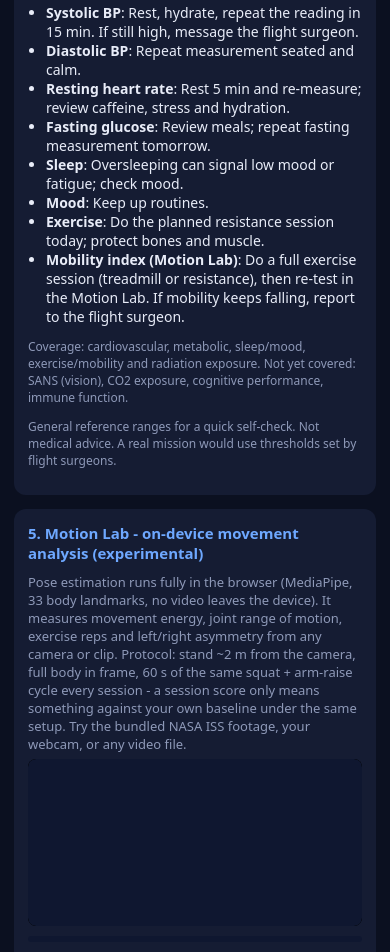
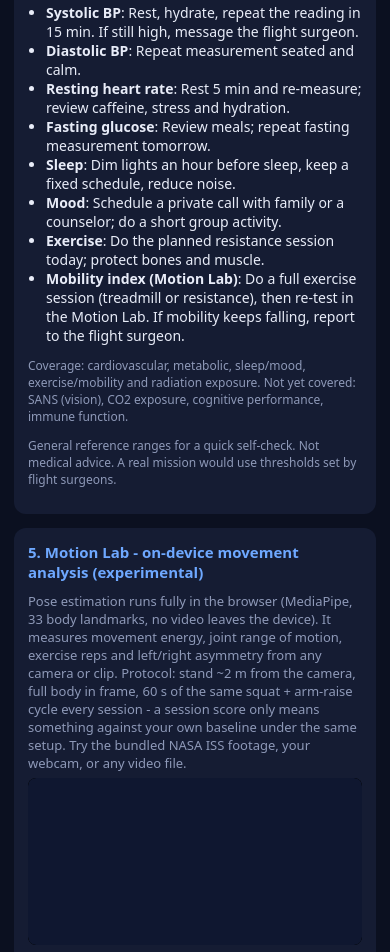
Before and after one commit to walsoup/maghreb-orbiters, a plain HTML site: page index.html in a window 390 px wide. Shown: the part 2039-2991 px from the top of the page. Drawn offline with Linux system fonts and the light colour scheme; no server answers.

Commit message:
Fix inverted advice tips for low-direction indicators
Visual check of the live site caught sleep/mood/exercise/mobility
showing the wrong-direction tip (e.g. 'oversleeping' advice during
sleep debt). Swapped the inverted pairs and made tip direction follow
deviation vs personal baseline when a baseline exists, so a
deviation-triggered alert gets the matching advice.

```diff
--- a/index.html
+++ b/index.html
@@ -169,10 +169,10 @@ const TIPS = {
   hr:["Rest 5 min and re-measure; review caffeine, stress and hydration.","Check fitness routine and recovery."],
   glu:["Review meals; repeat fasting measurement tomorrow.","Eat something and re-measure."],
   temp:["Isolate from crewmates if fever, record symptoms, contact flight surgeon.","Warm up and re-measure."],
-  sleep:["Dim lights an hour before sleep, keep a fixed schedule, reduce noise.","Oversleeping can signal low mood or fatigue; check mood."],
-  mood:["Schedule a private call with family or a counselor; do a short group activity.","Keep up routines."],
-  ex:["Do the planned resistance session today; protect bones and muscle.","Avoid overtraining; rest day."],
-  mob:["Do a full exercise session (treadmill or resistance), then re-test in the Motion Lab. If mobility keeps falling, report to the flight surgeon.","Mobility is unusually high - check you rested enough."],
+  sleep:["Oversleeping can signal low mood or fatigue; check mood.","Dim lights an hour before sleep, keep a fixed schedule, reduce noise."],
+  mood:["Keep up routines.","Schedule a private call with family or a counselor; do a short group activity."],
+  ex:["Avoid overtraining; rest day.","Do the planned resistance session today; protect bones and muscle."],
+  mob:["Mobility is unusually high - check you rested enough.","Do a full exercise session (treadmill or resistance), then re-test in the Motion Lab. If mobility keeps falling, report to the flight surgeon."],
   rad:["Check the radiation watch below. Move to the best shielded module during solar events.","Dose is above plan: log location and notify ground."]
 };
 const KEY = "orbiterVitals.v1";
@@ -276,7 +276,7 @@ function render() {
     st.insertAdjacentHTML("beforeend",
       `<div class="row"><span>${IND[k].name}: <b>${last[k]}</b> ${IND[k].unit}${delta}</span><span class="pill ${NAMES[l]}">${LABEL[l]}</span></div>`);
     if (l > 0) {
-      const low = last[k] < IND[k].r[1];
+      const low = (b && b[k] !== undefined) ? last[k] < b[k] : last[k] < IND[k].r[1];
       actions.insertAdjacentHTML("beforeend", `<li><b>${IND[k].name}</b>: ${TIPS[k][low?1:0]}</li>`);
       acts++;
     }
```
